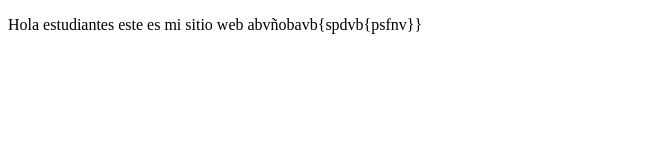
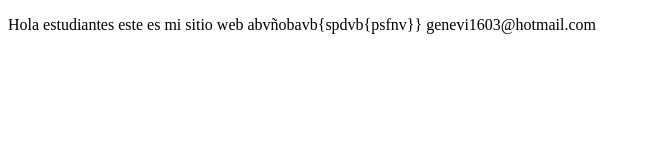
Before and after one commit to genevi16/proyectoDemoCursoPrework, a plain HTML site: page index.html in a window 1280 px wide. Shown: the whole page, without its empty margins (0-649 px from the left). Drawn offline with Linux system fonts and the light colour scheme.

Commit message:
cambios agregamos mail

```diff
--- a/index.html
+++ b/index.html
@@ -9,6 +9,7 @@
 <body>
     <p>Hola estudiantes este es mi sitio web
         abvñobavb{spdvb{psfnv}}
+        genevi1603@hotmail.com
     </p>
 </body>
 </html>
```
